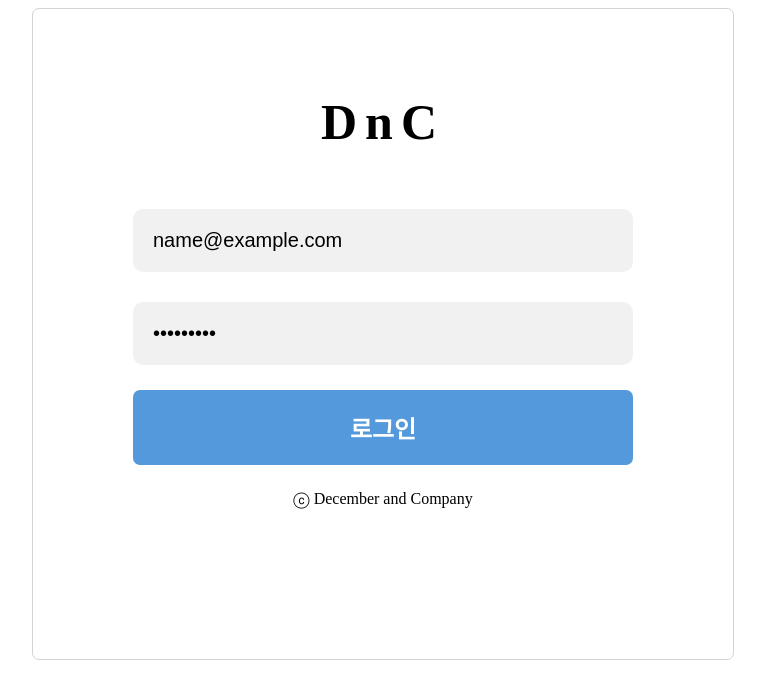
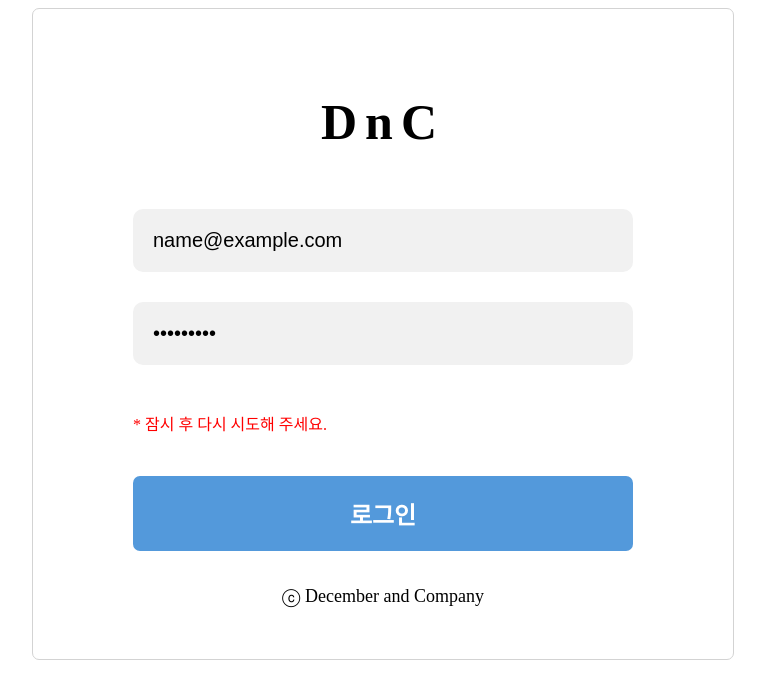
Before and after one commit to pre-onboarding-frontend-7-team-3/pre-onboarding-7th-3-2-3, a React (Vite) app: page / in a window 1280 px wide. Both pictures are taken after typing "name@example.com", "Sample123" into the empty fields and a click on the button "로그인". Shown: the top 698 px of the page, without its empty margins (257-1022 px from the left). Built offline with nearby package versions, Linux system fonts and the light colour scheme; no server answers.

Commit message:
feat : 로그인 예외처리 추가 @ handleHTTPResponseError

```diff
--- a/src/components/login/LoginForm.tsx
+++ b/src/components/login/LoginForm.tsx
@@ -1,13 +1,16 @@
-import React, { useState } from 'react';
+import { useState } from 'react';
+import { useNavigate } from 'react-router-dom';
 import styled from 'styled-components';
 import { useForm } from 'react-hook-form';
 import LoginInput from './LoginInput';
 import handleLogin from '../../pages/login/api/handleLogin';
-import { handleHTTPResponseError } from '../../utils/httpResponseUtils'
+import { handleHTTPResponseError } from '../../utils/httpResponseUtils';
 import storage from '../../utils/webStorageUtils';
 
 const LoginForm = () => {
   const [serverAuthError, setServerAuthError] = useState('');
+  const navigate = useNavigate();
+
   const {
     register,
     handleSubmit,
@@ -17,23 +20,23 @@ const LoginForm = () => {
   const { mutate: login } = handleLogin({
     onSuccess: res => {
       storage.set('access_token', res.accessToken);
-      console.log('success');
+      // navigate('/dashboard')
     },
     onError: res => {
-      // console.log('error');
-      console.log(handleHTTPResponseError(res));
+      setServerAuthError(handleHTTPResponseError(res));
     },
   });
 
   return (
-    <Form
-      onSubmit={handleSubmit(data => {
-        login(data);
-      })}
-    >
+    <Form onSubmit={handleSubmit(data => login(data))}>
       <Title>DnC</Title>
-      <LoginInput register={register} errors={errors} />
-      <SubmitButton>로그인</SubmitButton>ⓒ December and Company
+      <LoginInput
+        register={register}
+        errors={errors}
+        serverAuthError={serverAuthError}
+      />
+      <SubmitButton>로그인</SubmitButton>
+      <Copyright>ⓒ December and Company</Copyright>
     </Form>
   );
 };
@@ -73,4 +76,8 @@ const SubmitButton = styled.button`
   }
 `;
 
+const Copyright = styled.div`
+  margin-top: 10px;
+  font-size: 18px;
+`;
 export default LoginForm;
--- a/src/components/login/LoginInput.tsx
+++ b/src/components/login/LoginInput.tsx
@@ -1,9 +1,8 @@
 import styled from 'styled-components';
-import { isValidEmail } from '../../utils/validator';
+import { isValidEmail, USER_VALIDATION_ERRORS } from '../../utils/validator';
 
-const LoginInput = ({ register, errors }: any) => {
+const LoginInput = ({ register, errors, serverAuthError }: any) => {
   const isClientAuthError = Object.keys(errors).length !== 0;
-
   return (
     <>
       <Container>
@@ -11,10 +10,10 @@ const LoginInput = ({ register, errors }: any) => {
           type="text"
           placeholder="이메일"
           {...register('email', {
-            required: '* 이메일을 입력해 주세요.',
+            required: USER_VALIDATION_ERRORS.REQUIRED_EMAIL,
             pattern: {
               value: isValidEmail,
-              message: '* 이메일 형식이 맞지 않습니다.',
+              message: USER_VALIDATION_ERRORS.INVALID_EMAIL,
             },
           })}
         />
@@ -22,13 +21,14 @@ const LoginInput = ({ register, errors }: any) => {
           type="password"
           placeholder="비밀번호"
           {...register('password', {
-            required: '* 비밀번호를 입력해 주세요.',
+            required: USER_VALIDATION_ERRORS.REQUIRED_PASSWORD,
           })}
         />
-        {isClientAuthError && (
+        {(serverAuthError || isClientAuthError) && (
           <ErrorMessage>
-            {/* {serverAuthError||errors.email?.message || errors.password?.message} */}
-            {errors.email?.message || errors.password?.message}
+            {errors.email?.message ||
+              errors.password?.message ||
+              serverAuthError}
           </ErrorMessage>
         )}
       </Container>
--- a/src/libs/api/client.ts
+++ b/src/libs/api/client.ts
@@ -1,20 +1,15 @@
 import axios from 'axios';
+import storage from '../../utils/webStorageUtils';
 
 const clientAPI = axios.create({
   baseURL: 'http://localhost:4000',
-  headers:{
-    'Access-Control-Allow-Origin': '*'
-  }
 });
 
 clientAPI.interceptors.request.use(
   config => {
-    const access_token = localStorage.getItem('access_token');
+    const access_token = storage.get('access_token');
     if (access_token) {
       config.headers.Authorization = 'Bearer ' + access_token;
-      // config.headers['Access-Control-Allow-Origin'] = '*';
-      // config.headers['Access-Control-Allow-Credentials'] = 'true';
-
     }
     return config;
   },
--- a/src/store/serverAuthError.ts
+++ /dev/null
@@ -1,6 +0,0 @@
-import { atom } from 'recoil';
-
-export const serverErrorState = atom({
-  key: 'serverError',
-  default: '',
-});
--- a/src/utils/httpResponseUtils.ts
+++ b/src/utils/httpResponseUtils.ts
@@ -1,13 +1,11 @@
+import { USER_VALIDATION_ERRORS } from './validator';
+
 export const handleHTTPResponseError = res => {
   if (res.response?.data === 'Cannot find user')
     return USER_VALIDATION_ERRORS.USER_NOT_FOUND;
   if (res.response?.data === 'Incorrect password')
     return USER_VALIDATION_ERRORS.INCORRECT_PASSWORD;
+  if (res.response?.data === 'Password is too short')
+    return USER_VALIDATION_ERRORS.INCORRECT_PASSWORD;
   else return USER_VALIDATION_ERRORS.UNEXPECTED_ERROR;
 };
-
-const USER_VALIDATION_ERRORS = {
-  USER_NOT_FOUND: '* 등록되지 않은 사용자입니다.',
-  INCORRECT_PASSWORD : '* 비밀번호를 확인해 주세요.',
-  UNEXPECTED_ERROR: '* 잠시 후 다시 시도해 주세요.'
-}
```
